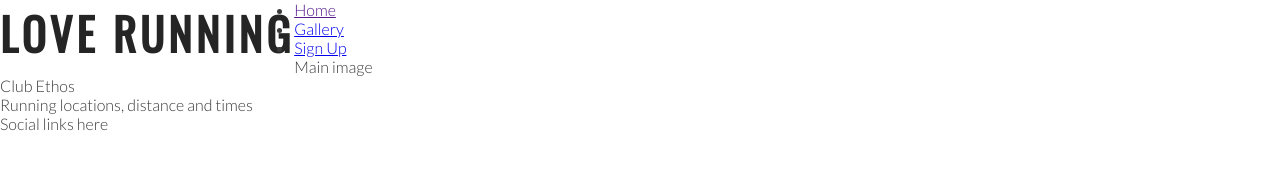
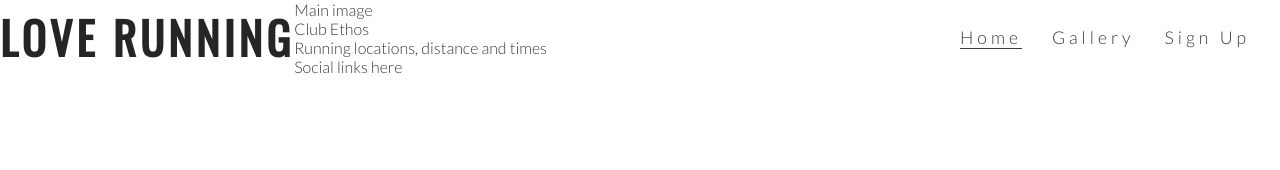
Before and after one commit to stephenbeese/Love-Running, a plain HTML site: page index.html in a window 1280 px wide. Drawn offline with nearby package versions, Linux system fonts and the light colour scheme.

Commit message:
Style navigation links

```diff
--- a/assets/css/style.css
+++ b/assets/css/style.css
@@ -25,3 +25,33 @@ h1, h2 {
     float: left;
     font-size: 280%;
 }
+
+/* navigation links */
+
+#menu, #logo {
+    line-height: 75px;
+}
+
+#menu {
+    font-size: 110%;
+    letter-spacing: 4px;
+}
+
+#menu li {
+    float: right;
+    list-style-type: none;
+    margin-right: 30px;
+}
+
+#menu a{
+    text-decoration: none;
+    color: inherit;
+}
+
+#menu a:hover{
+    border-bottom: 1px solid #3a3a3a
+}
+
+.active {
+    border-bottom: 1px solid #3a3a3a;
+}
--- a/index.html
+++ b/index.html
@@ -18,15 +18,15 @@
             <h1 id="logo">Love Running</h1>
         </a>
         <nav>
-            <ul>
+            <ul id="menu">
                 <li>
-                    <a href="" index.html>Home</a>
+                    <a href="#">Sign Up</a>
                 </li>
                 <li>
                     <a href="#">Gallery</a>
                 </li>
                 <li>
-                    <a href="#">Sign Up</a>
+                    <a href="index" class="active">Home</a>
                 </li>
             </ul>
         </nav>
```
